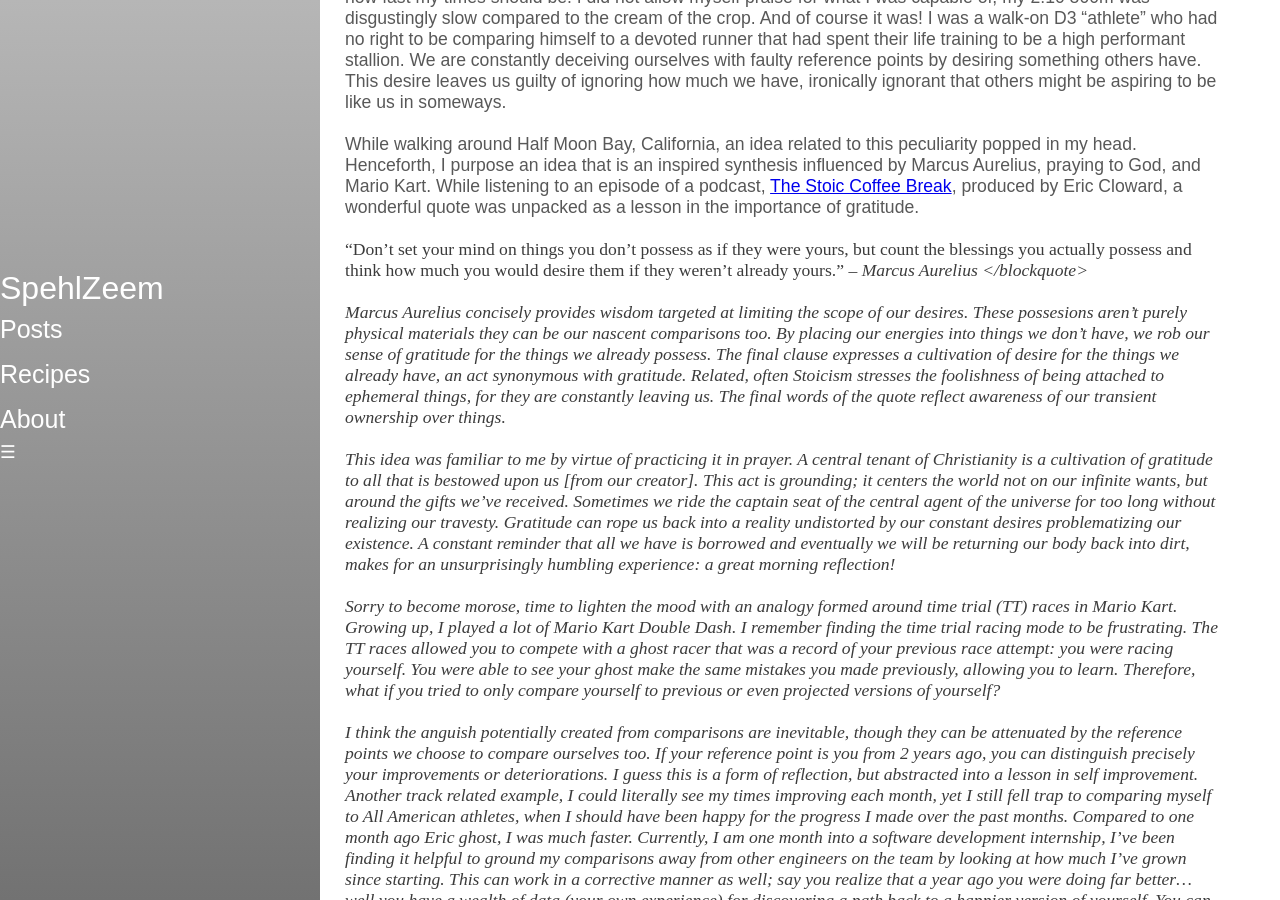
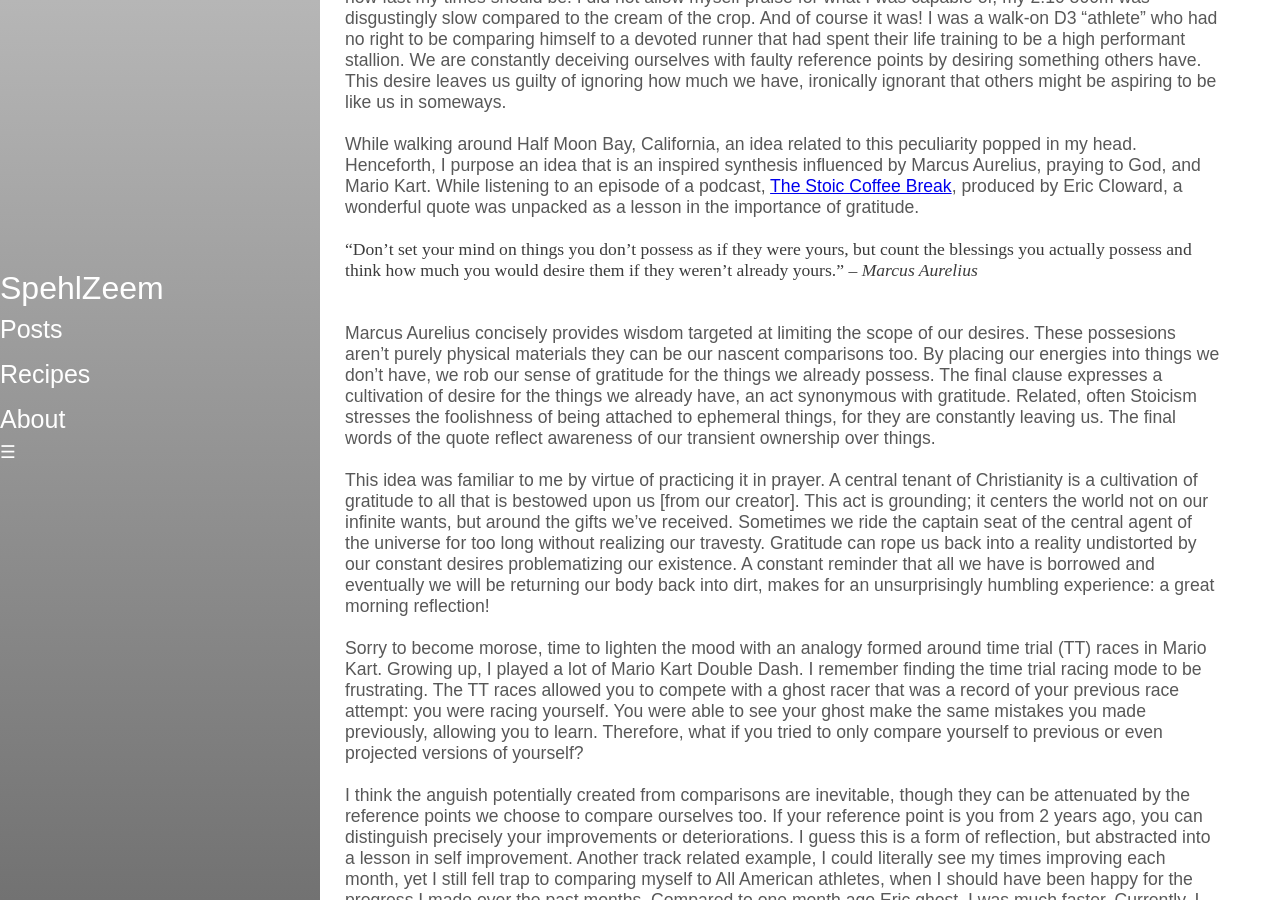
Before and after one commit to spehlzeem/spehlzeem.github.io, a Jekyll site: the page built from _posts/2021-04-17-Gratitude.markdown, in a window 1280 px wide and 900 px high, scrolled down 381 px. Built offline with Jekyll 4.4.1, drawn with Linux system fonts in a browser that asks for light colours.

Commit message:
gratitude post3

```diff
--- a/_posts/2021-04-17-Gratitude.markdown
+++ b/_posts/2021-04-17-Gratitude.markdown
@@ -14,7 +14,7 @@ Comparing oneself to another is the behavior most correlated with someone’s su
 <br>
 While walking around Half Moon Bay, California, an idea related to this peculiarity popped in my head. Henceforth, I purpose an idea that is an inspired synthesis influenced by Marcus Aurelius, praying to God, and Mario Kart. While listening to an episode of a podcast, [The Stoic Coffee Break](https://open.spotify.com/show/70tDlUjoCZAFqO7cnuspJW?si=Ebz-KudgTbyqCXFmhC9W2A), produced by Eric Cloward, a wonderful quote was unpacked as a lesson in the importance of gratitude. <br>
 <br>
-<blockquote>“Don’t set your mind on things you don’t possess as if they were yours, but count the blessings you actually possess and think how much you would desire them if they weren’t already yours.” – <em>Marcus Aurelius<em> </blockquote> <br>
+<blockquote>“Don’t set your mind on things you don’t possess as if they were yours, but count the blessings you actually possess and think how much you would desire them if they weren’t already yours.” – <em>Marcus Aurelius</em> </blockquote> <br>
 <br>
 Marcus Aurelius concisely provides wisdom targeted at limiting the scope of our desires. These possesions aren’t purely physical materials they can be our nascent comparisons too. By placing our energies into things we don’t have, we rob our sense of gratitude for the things we already possess. The final clause expresses a cultivation of desire for the things we already have, an act synonymous with gratitude. Related, often Stoicism stresses the foolishness of being attached to ephemeral things, for they are constantly leaving us. The final words of the quote reflect awareness of our transient ownership over things.  <br>
 <br>
```
